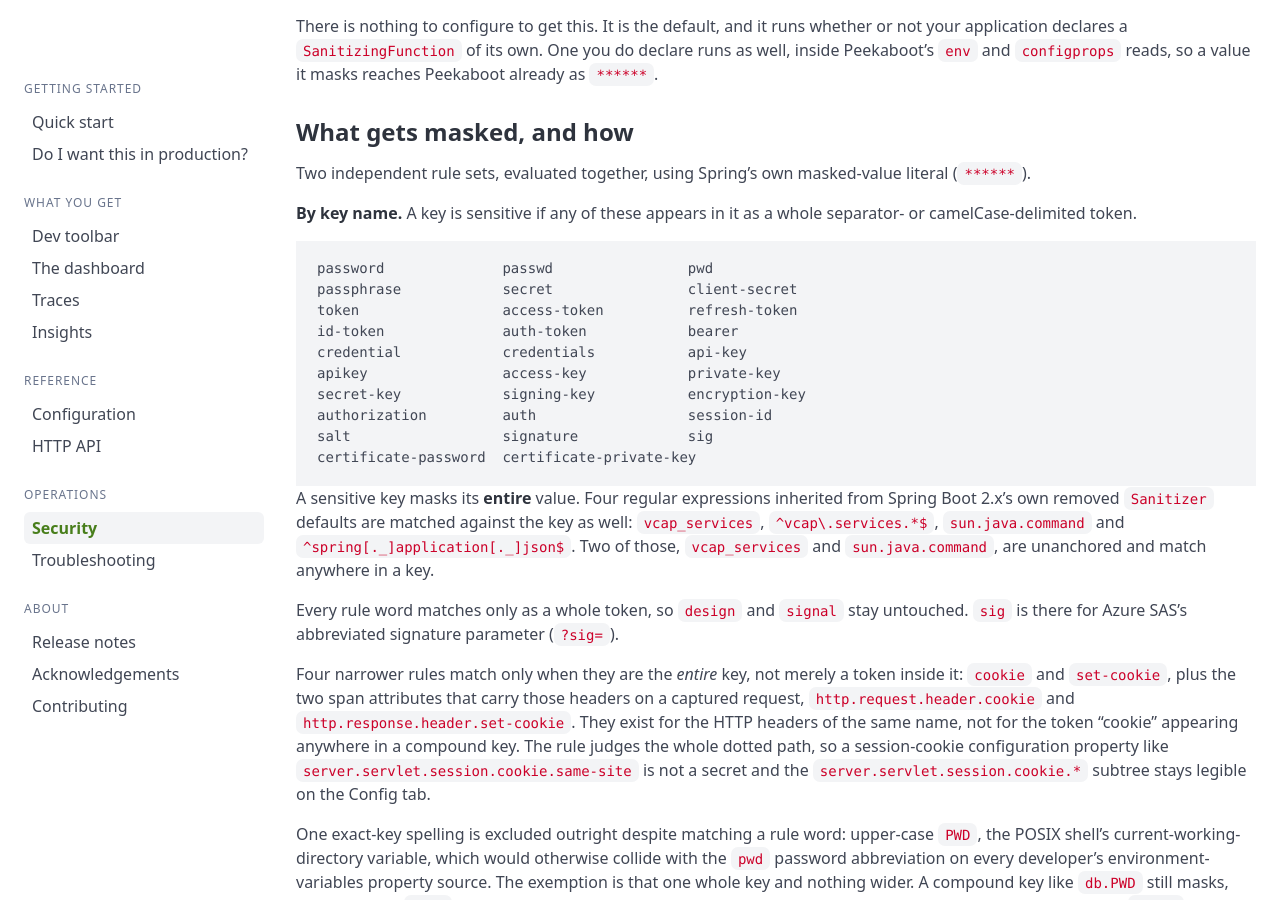
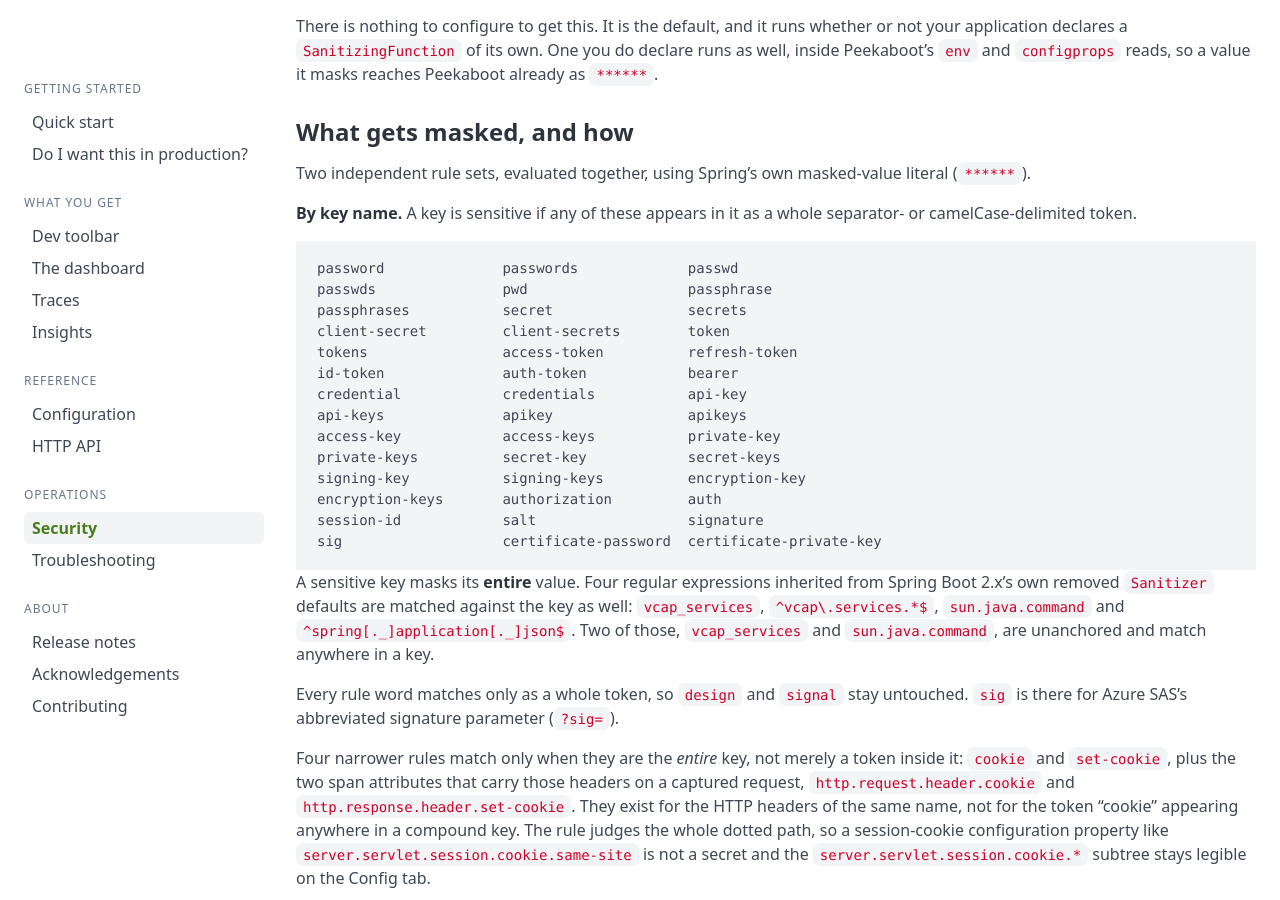
Before and after one commit to peekaboot-org/peekaboot-org.github.io, a Jekyll site: the page built from docs/security.md, in a window 1280 px wide and 900 px high, scrolled down 3566 px. Built offline with Jekyll 4.4.1, drawn with Linux system fonts in a browser that asks for light colours.

Commit message:
docs: list plural forms in masking key-name rules

````diff
--- a/docs/security.md
+++ b/docs/security.md
@@ -205,16 +205,20 @@ Two independent rule sets, evaluated together, using Spring's own masked-value l
 camelCase-delimited token.
 
 ```
-password              passwd                pwd
-passphrase            secret                client-secret
-token                 access-token          refresh-token
+password              passwords             passwd
+passwds               pwd                   passphrase
+passphrases           secret                secrets
+client-secret         client-secrets        token
+tokens                access-token          refresh-token
 id-token              auth-token            bearer
 credential            credentials           api-key
-apikey                access-key            private-key
-secret-key            signing-key           encryption-key
-authorization         auth                  session-id
-salt                  signature             sig
-certificate-password  certificate-private-key
+api-keys              apikey                apikeys
+access-key            access-keys           private-key
+private-keys          secret-key            secret-keys
+signing-key           signing-keys          encryption-key
+encryption-keys       authorization         auth
+session-id            salt                  signature
+sig                   certificate-password  certificate-private-key
 ```
 
 A sensitive key masks its **entire** value. Four regular expressions inherited from Spring
````
